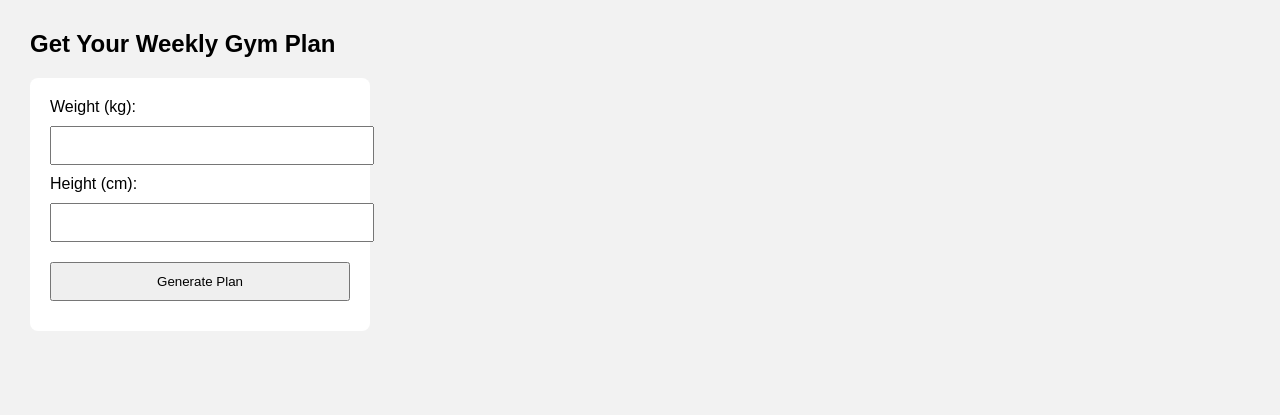
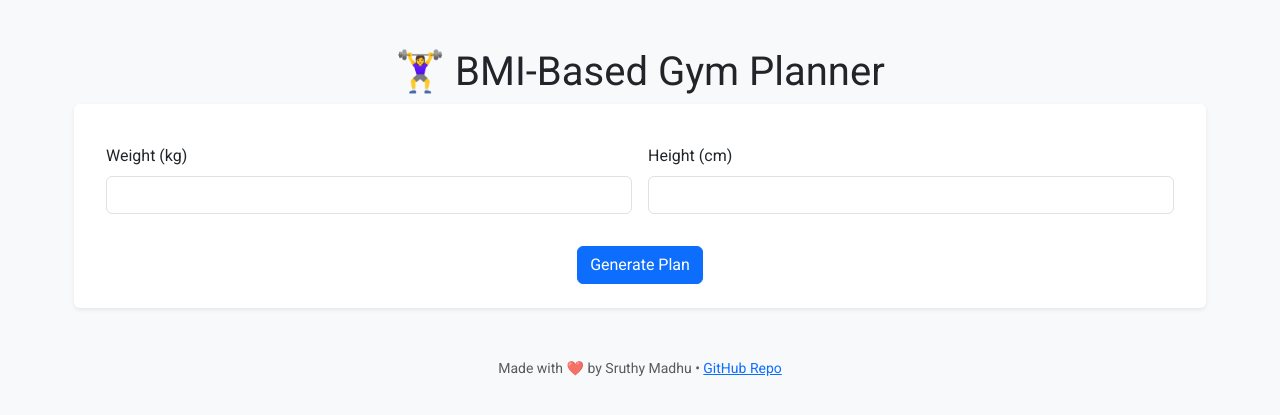
Before and after one commit to Sruthy-Madhu/flask-bmi-gym-planner, a Flask app: page / in a window 1280 px wide. Shown: the top 415 px of the page. Run offline with Flask 3, Linux system fonts and the light colour scheme.

Commit message:
Added some changes on how info is presented

```diff
--- a/app.py
+++ b/app.py
@@ -62,8 +62,8 @@ def get_bmi_plan(weight, height_cm):
 def home():
     return render_template("index.html")
 
-@app.route("/get-plan", methods=["GET","POST"])
-def get_plan():
+@app.route("/generate-plan", methods=["GET","POST"])
+def generate_plan():
     data = request.get_json()
     weight = data.get("weight")
     height = data.get("height")
@@ -81,7 +81,7 @@ def get_plan():
     # Determine category and gym plan
     if bmi < 18.5:
         category = "Underweight"
-        plan = {
+        plan_dict = {
             "Monday": "Full-body strength training",
             "Tuesday": "Rest",
             "Wednesday": "Upper body workout",
@@ -92,7 +92,7 @@ def get_plan():
         }
     elif 18.5 <= bmi < 25:
         category = "Normal weight"
-        plan = {
+        plan_dict = {
             "Monday": "Strength training (push)",
             "Tuesday": "Cardio (HIIT)",
             "Wednesday": "Strength training (pull)",
@@ -103,7 +103,7 @@ def get_plan():
         }
     else:
         category = "Overweight"
-        plan = {
+        plan_dict = {
             "Monday": "Cardio (brisk walk/jog)",
             "Tuesday": "Strength training (upper)",
             "Wednesday": "Cardio (cycling/swim)",
@@ -112,11 +112,7 @@ def get_plan():
             "Saturday": "Cardio + core",
             "Sunday": "Rest"
         }
-
-    return jsonify({
-        "bmi": bmi,
-        "category": category,
-        "weekly_plan": plan
-    })
+    plan = [f"{day}: {routine}" for day, routine in plan_dict.items()]
+    return jsonify({"bmi": bmi, "plan": plan})
 if __name__ == "__main__":
-    app.run(host="0.0.0.0", port=10000)
+    app.run(host="0.0.0.0", port=5000)
--- a/templates/index.html
+++ b/templates/index.html
@@ -1,83 +1,98 @@
 <!DOCTYPE html>
 <html lang="en">
 <head>
-    <meta charset="UTF-8">
-    <title>Gym Plan Generator</title>
+  <meta charset="UTF-8" />
+  <meta name="viewport" content="width=device-width, initial-scale=1.0"/>
+  <title>BMI-Based Gym Planner</title>
+
+  <!-- Bootstrap CSS -->
+  <link
+    href="https://cdn.jsdelivr.net/npm/bootstrap@5.3.3/dist/css/bootstrap.min.css"
+    rel="stylesheet"
+  />
+  <!-- Google Font -->
+  <link href="https://fonts.googleapis.com/css2?family=Roboto&display=swap" rel="stylesheet">
+
   <style>
     body {
-            font-family: Arial, sans-serif;
-            margin: 30px;
-            background-color: #f2f2f2;
+      font-family: 'Roboto', sans-serif;
+      background-color: #f8f9fa;
     }
-        form {
-            background-color: white;
-            padding: 20px;
-            border-radius: 8px;
-            width: 300px;
-        }
-        input[type="number"], input[type="submit"] {
-            width: 100%;
-            padding: 10px;
-            margin: 10px 0;
-        }
-        #result {
-            margin-top: 20px;
+    .result-card {
+      display: none;
     }
   </style>
 </head>
 <body>
+  <div class="container mt-5">
+    <h1 class="text-center mb-4">🏋️‍♀️ BMI-Based Gym Planner</h1>
 
-<h2>Get Your Weekly Gym Plan</h2>
-
-<form id="bmiForm" method="POST" action="/">
-    <label for="weight">Weight (kg):</label><br>
-    <input type="number" id="weight" name="weight" required><br>
-    <label for="height">Height (cm):</label><br>
-    <input type="number" id="height" name="height" required><br>
-    <input type="submit" value="Generate Plan">
+    <form id="bmi-form" class="row g-3 shadow-sm p-4 bg-white rounded">
+      <div class="col-md-6">
+        <label for="weight" class="form-label">Weight (kg)</label>
+        <input type="number" class="form-control" id="weight" required />
+      </div>
+      <div class="col-md-6">
+        <label for="height" class="form-label">Height (cm)</label>
+        <input type="number" class="form-control" id="height" required />
+      </div>
+      <div class="col-12 text-center">
+        <button type="submit" class="btn btn-primary mt-3">Generate Plan</button>
+      </div>
     </form>
 
-{% if plan %}
-  <h3>Your Weekly Gym Plan:</h3>
-  <p>{{ plan }}</p>
-{% endif %}
+    <!-- Results Section -->
+    <div id="result" class="result-card mt-5">
+      <div class="card">
+        <div class="card-body">
+          <h5 class="card-title">📊 Your BMI Result</h5>
+          <p class="card-text" id="bmi-output"></p>
+          <h6 class="mt-3">🏋️ Weekly Gym Plan</h6>
+          <ul id="plan-output" class="list-group list-group-flush"></ul>
+        </div>
+      </div>
+    </div>
 
-<div id="result"></div>
+    <footer class="mt-5 text-center text-muted">
+      <small>Made with ❤️ by Sruthy Madhu • <a href="https://github.com/Sruthy-Madhu/flask-bmi-gym-planner" target="_blank">GitHub Repo</a></small>
+    </footer>
+  </div>
 
+  <!-- JavaScript -->
   <script>
-document.getElementById('bmiForm').addEventListener('submit', async function(e) {
+    const form = document.getElementById('bmi-form');
+    const resultCard = document.getElementById('result');
+    const bmiOutput = document.getElementById('bmi-output');
+    const planOutput = document.getElementById('plan-output');
+
+    form.addEventListener('submit', async (e) => {
       e.preventDefault();
-
       const weight = parseFloat(document.getElementById('weight').value);
       const height = parseFloat(document.getElementById('height').value);
 
-    const response = await fetch('/get-plan', {
+      const response = await fetch('/generate-plan', {
         method: 'POST',
         headers: {
-            'Content-Type': 'application/json'
+          'Content-Type': 'application/json',
         },
-        body: JSON.stringify({ weight, height })
+        body: JSON.stringify({ weight, height }),
       });
 
+      if (response.ok) {
         const data = await response.json();
-
-    const resultDiv = document.getElementById('result');
-    if (data.error) {
-        resultDiv.innerHTML = `<p style="color:red">${data.error}</p>`;
+        bmiOutput.textContent = `Your BMI is ${data.bmi}`;
+        planOutput.innerHTML = '';
+        data.plan.forEach((day) => {
+          const li = document.createElement('li');
+          li.className = 'list-group-item';
+          li.textContent = day;
+          planOutput.appendChild(li);
+        });
+        resultCard.style.display = 'block';
       } else {
-        resultDiv.innerHTML = `
-            <h3>BMI: ${data.bmi}</h3>
-            <h4>Category: ${data.category}</h4>
-            <h4>Weekly Gym Plan:</h4>
-            <ul>
-                ${Object.entries(data.weekly_plan)
-                    .map(([day, workout]) => `<li><strong>${day}</strong>: ${workout}</li>`)
-                    .join('')}
-            </ul>
-        `;
+        alert('Error generating plan. Please try again.');
       }
     });
   </script>
-
 </body>
 </html>
```
Lines whose indentation alone changed are shown as unchanged.
